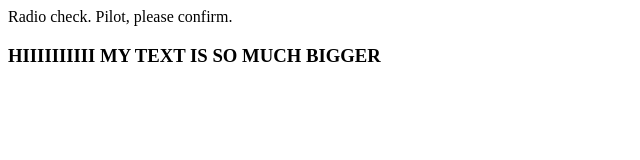
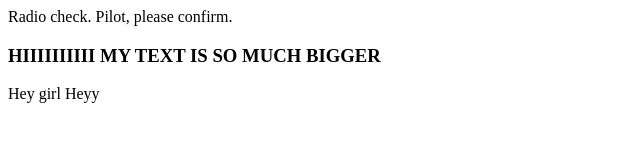
Before and after one commit to sagentr/Communication-Log-studio, a plain HTML site: page index.html in a window 1280 px wide. Shown: the whole page, without its empty margins (0-640 px from the left). Drawn offline with Linux system fonts and the light colour scheme.

Commit message:
added text that does nothing of value

```diff
--- a/index.html
+++ b/index.html
@@ -2,5 +2,6 @@
 <body>
    <p>Radio check. Pilot, please confirm.</p>
    <h3>HIIIIIIIIII MY TEXT IS SO MUCH BIGGER</h3>
+   <p>Hey girl Heyy</p>
 </body>
 </html>
```
